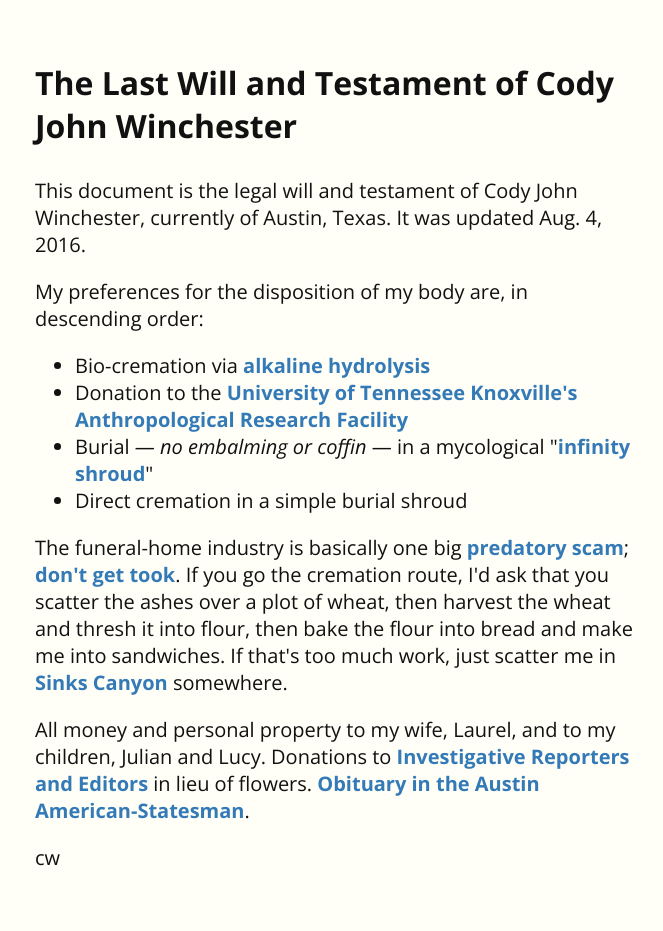
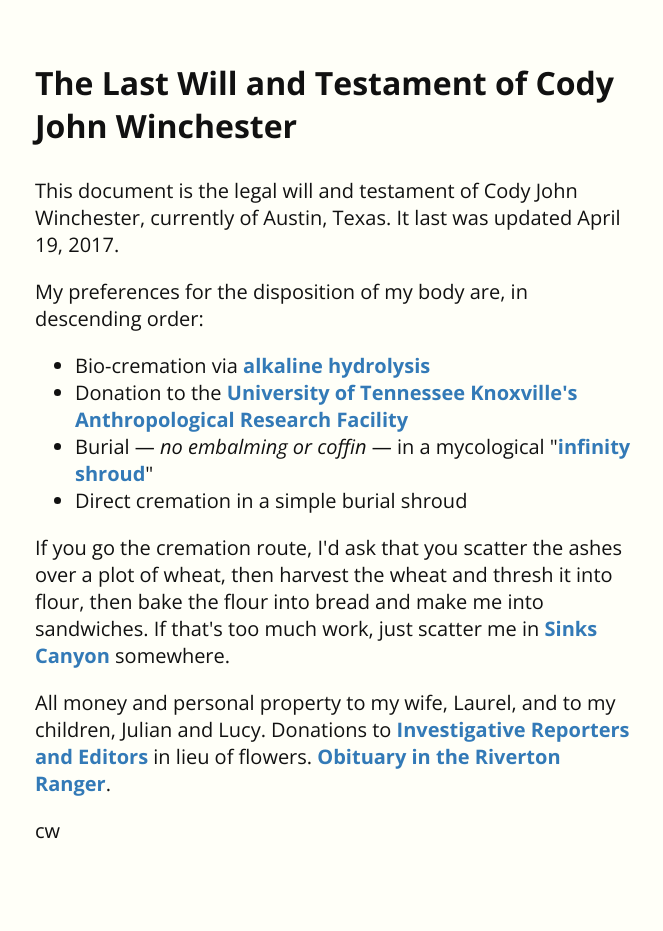
Before and after one commit to cjwinchester/cjwinchester.github.io, a Jekyll site: the page built from will.html, in a window 1280 px wide. Shown: the whole page, without its empty margins (5-668 px from the left). Built offline with Jekyll 4.4.1, drawn with Linux system fonts in a browser that asks for light colours; after the commit the page ends 904 px from its top, so only the background shows below that.

Commit message:
¯\_(ツ)_/¯

```diff
--- a/will.html
+++ b/will.html
@@ -7,7 +7,7 @@
 <div class="container">
     <div class="cromulent">
         <h1>The Last Will and Testament of Cody John Winchester</h1>
-            <p>This document is the legal will and testament of Cody John Winchester, currently of <span id="city"></span>. It was updated <span id="updated"></span>.</p>
+            <p>This document is the legal will and testament of Cody John Winchester, currently of <span id="city"></span>. It last was updated <span id="updated"></span>.</p>
             <p>My preferences for the disposition of my body are, in descending order:</p>
             <ul>
                 <li>Bio-cremation via <a href="https://en.wikipedia.org/wiki/Alkaline_hydrolysis_(death_custom)" target="_blank">alkaline hydrolysis</a></li>
@@ -16,18 +16,18 @@
                 <li>Direct cremation in a simple burial shroud</li>
             </ul>
 
-            <p>The funeral-home industry is basically one big <a href="https://en.wikipedia.org/wiki/The_American_Way_of_Death" target="_blank">predatory scam</a>; <a href="https://www.ftc.gov/enforcement/rules/rulemaking-regulatory-reform-proceedings/funeral-industry-practices-rule" target="_blank">don't</a> <a href="https://funerals.org/" target="_blank">get</a> <a href="http://www.npr.org/2017/02/07/504020003/a-funeral-may-cost-you-thousands-less-just-by-crossing-the-street" target="_blank">took</a>. If you go the cremation route, I'd ask that you scatter the ashes over a plot of wheat, then harvest the wheat and thresh it into flour, then bake the flour into bread and make me into sandwiches. If that's too much work, just scatter me in <a href="https://www.google.com/maps/place/Sinks+Canyon+State+Park/@42.7556797,-108.8041407,17z/data=!3m1!4b1!4m5!3m4!1s0x8759a9fbf960fe45:0x77108702f3c0631f!8m2!3d42.7556758!4d-108.801952" target="_blank">Sinks Canyon</a> somewhere.</p>
+            <p>If you go the cremation route, I'd ask that you scatter the ashes over a plot of wheat, then harvest the wheat and thresh it into flour, then bake the flour into bread and make me into sandwiches. If that's too much work, just scatter me in <a href="https://www.google.com/maps/place/Sinks+Canyon+State+Park/@42.7556797,-108.8041407,17z/data=!3m1!4b1!4m5!3m4!1s0x8759a9fbf960fe45:0x77108702f3c0631f!8m2!3d42.7556758!4d-108.801952" target="_blank">Sinks Canyon</a> somewhere.</p>
 
             <p>All money and personal property to my wife, Laurel, and to my children, Julian and Lucy. Donations to <a href="http://ire.org/donate/">Investigative Reporters and Editors</a> in lieu of flowers. <span id="obit"></span>.</p>
 
             <p>cw</p>
 
         <script>
-        var updated = "Aug. 4, 2016";
+        var updated = "April 19, 2017";
         var city = "Austin, Texas";
         var obit = {
-            link: "http://alt.coxnewsweb.com/statesman/pdf/obits/obits2010.pdf",
-            paper: "Austin American-Statesman"
+            link: "http://www.dailyranger.com/ranger_headlines.php?category=7&page=1",
+            paper: "Riverton Ranger"
         };
 
         document.getElementById("city").innerHTML = city;
```
